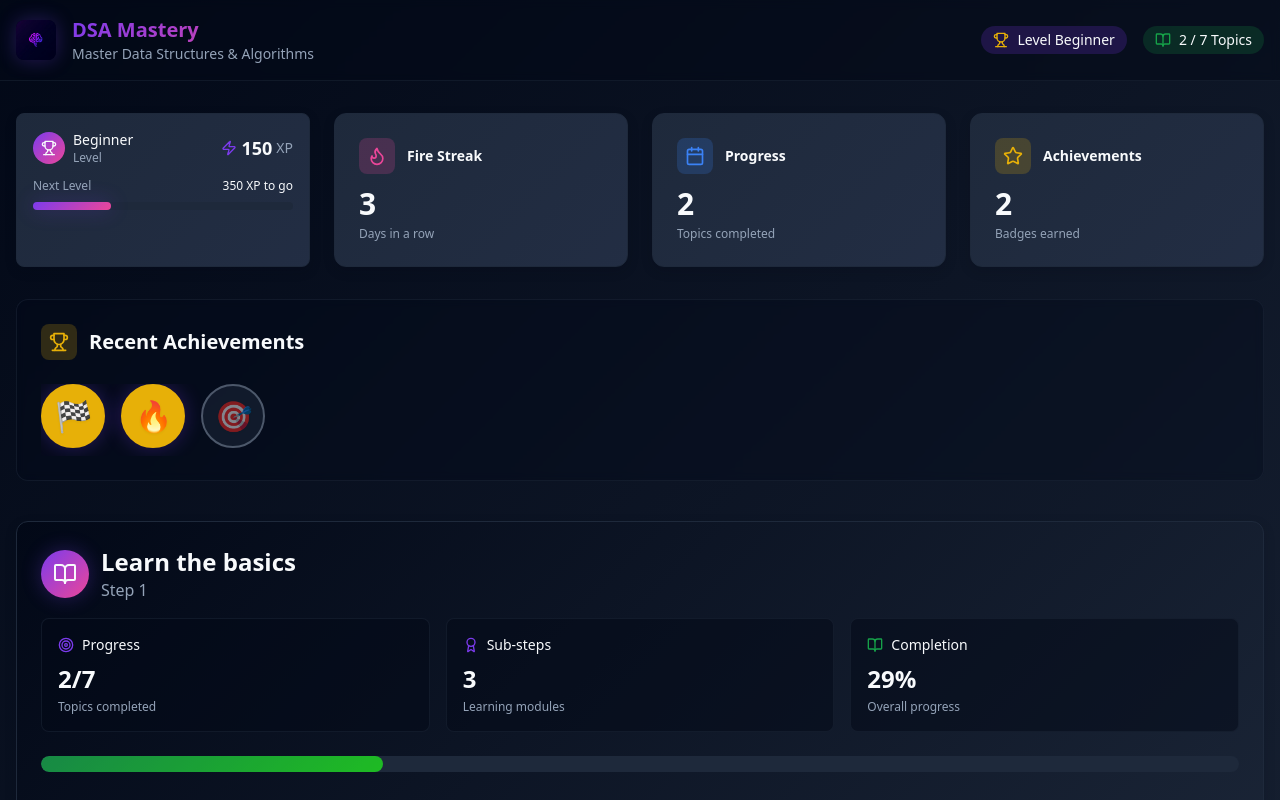
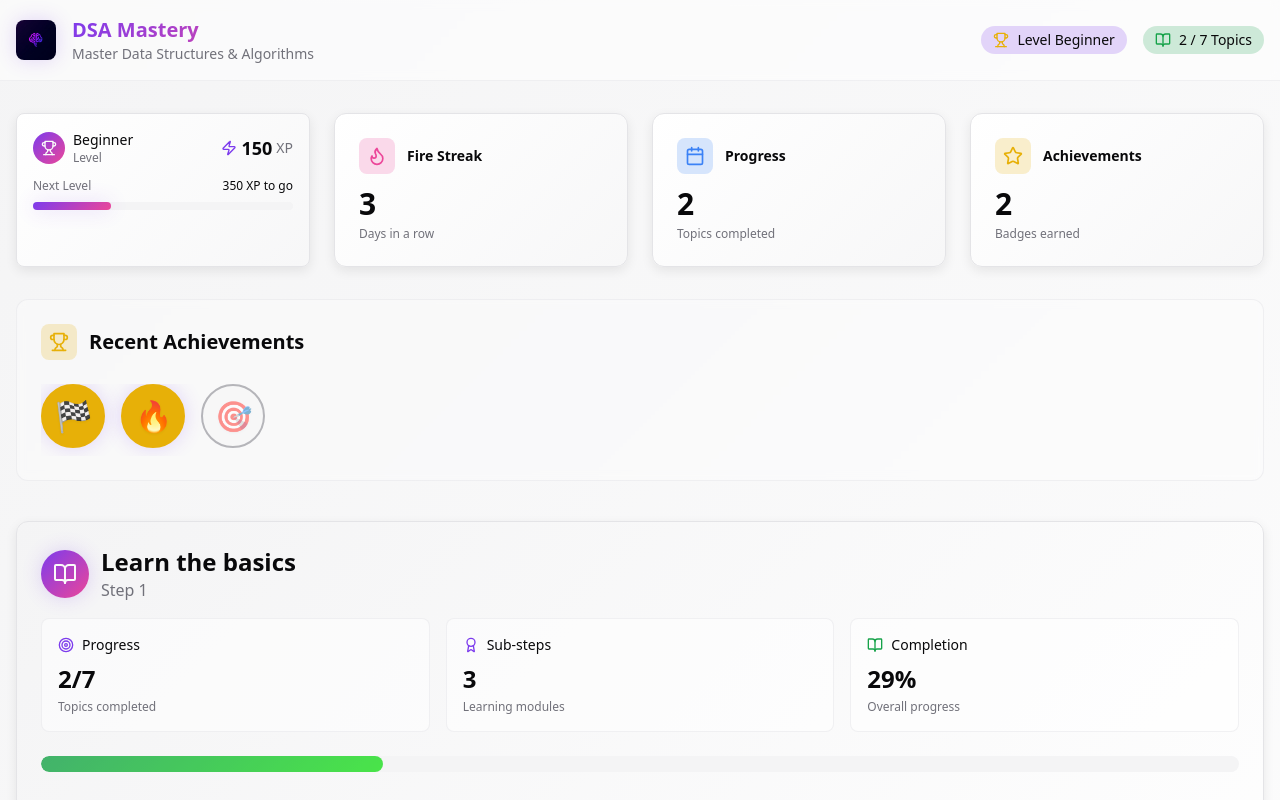
Before and after one commit to veeramani110400/algo-achievers, a React (Vite) app: page / in a window 1280 px wide. Shown: the top 800 px of the page. Built offline with nearby package versions, Linux system fonts and the light colour scheme.

Commit message:
Refactor: Change to light color scheme
Update the platform's color scheme to a lighter palette, improving the overall visual aesthetic.

```diff
--- a/src/index.css
+++ b/src/index.css
@@ -8,41 +8,41 @@ All colors MUST be HSL.
 
 @layer base {
   :root {
-    --background: 222.2 84% 4.9%;
-    --foreground: 210 40% 98%;
+    --background: 0 0% 100%;
+    --foreground: 240 10% 3.9%;
 
-    --card: 222.2 84% 4.9%;
-    --card-foreground: 210 40% 98%;
+    --card: 0 0% 100%;
+    --card-foreground: 240 10% 3.9%;
 
-    --popover: 222.2 84% 4.9%;
-    --popover-foreground: 210 40% 98%;
+    --popover: 0 0% 100%;
+    --popover-foreground: 240 10% 3.9%;
 
     --primary: 142 76% 36%;
-    --primary-foreground: 210 40% 98%;
+    --primary-foreground: 0 0% 98%;
 
-    --secondary: 217.2 32.6% 17.5%;
-    --secondary-foreground: 210 40% 98%;
+    --secondary: 240 4.8% 95.9%;
+    --secondary-foreground: 240 5.9% 10%;
 
-    --muted: 217.2 32.6% 17.5%;
-    --muted-foreground: 215 20.2% 65.1%;
+    --muted: 240 4.8% 95.9%;
+    --muted-foreground: 240 3.8% 46.1%;
 
     --accent: 262 83% 58%;
-    --accent-foreground: 210 40% 98%;
+    --accent-foreground: 0 0% 98%;
 
-    --destructive: 0 62.8% 30.6%;
-    --destructive-foreground: 210 40% 98%;
+    --destructive: 0 84.2% 60.2%;
+    --destructive-foreground: 0 0% 98%;
 
-    --border: 217.2 32.6% 17.5%;
-    --input: 217.2 32.6% 17.5%;
+    --border: 240 5.9% 90%;
+    --input: 240 5.9% 90%;
     --ring: 142 76% 36%;
 
     /* Learning Platform Colors */
     --success: 142 76% 36%;
-    --success-foreground: 210 40% 98%;
+    --success-foreground: 0 0% 98%;
     --warning: 45 93% 47%;
-    --warning-foreground: 222.2 84% 4.9%;
+    --warning-foreground: 0 0% 98%;
     --info: 217.2 91.2% 59.8%;
-    --info-foreground: 210 40% 98%;
+    --info-foreground: 0 0% 98%;
 
     /* Gamification Colors */
     --xp-primary: 262 83% 58%;
@@ -52,20 +52,20 @@ All colors MUST be HSL.
     --achievement-bronze: 25 65% 55%;
 
     /* Progress Colors */
-    --progress-bg: 217.2 32.6% 17.5%;
+    --progress-bg: 240 4.8% 95.9%;
     --progress-fill: 142 76% 36%;
     --progress-complete: 142 76% 36%;
 
     /* Gradients */
     --gradient-primary: linear-gradient(135deg, hsl(262 83% 58%), hsl(330 81% 60%));
     --gradient-success: linear-gradient(135deg, hsl(142 76% 36%), hsl(120 76% 50%));
-    --gradient-card: linear-gradient(135deg, hsl(217.2 32.6% 17.5%), hsl(220 32.6% 20%));
-    --gradient-hero: linear-gradient(135deg, hsl(222.2 84% 4.9%), hsl(217.2 32.6% 17.5%));
+    --gradient-card: linear-gradient(135deg, hsl(0 0% 100%), hsl(240 4.8% 97%));
+    --gradient-hero: linear-gradient(135deg, hsl(240 4.8% 95.9%), hsl(0 0% 100%));
 
     /* Shadows & Effects */
-    --shadow-card: 0 4px 12px hsl(222.2 84% 4.9% / 0.15);
-    --shadow-glow: 0 0 20px hsl(262 83% 58% / 0.3);
-    --shadow-success: 0 0 20px hsl(142 76% 36% / 0.3);
+    --shadow-card: 0 4px 12px hsl(240 10% 3.9% / 0.08);
+    --shadow-glow: 0 0 20px hsl(262 83% 58% / 0.2);
+    --shadow-success: 0 0 20px hsl(142 76% 36% / 0.2);
 
     /* Animations */
     --transition-smooth: all 0.3s cubic-bezier(0.4, 0, 0.2, 1);
@@ -77,57 +77,50 @@ All colors MUST be HSL.
     --radius: 0.5rem;
 
     --sidebar-background: 0 0% 98%;
-
     --sidebar-foreground: 240 5.3% 26.1%;
-
     --sidebar-primary: 240 5.9% 10%;
-
     --sidebar-primary-foreground: 0 0% 98%;
-
     --sidebar-accent: 240 4.8% 95.9%;
-
     --sidebar-accent-foreground: 240 5.9% 10%;
-
     --sidebar-border: 220 13% 91%;
-
     --sidebar-ring: 217.2 91.2% 59.8%;
   }
 
   .dark {
-    --background: 222.2 84% 4.9%;
-    --foreground: 210 40% 98%;
+    --background: 0 0% 100%;
+    --foreground: 240 10% 3.9%;
 
-    --card: 222.2 84% 4.9%;
-    --card-foreground: 210 40% 98%;
+    --card: 0 0% 100%;
+    --card-foreground: 240 10% 3.9%;
 
-    --popover: 222.2 84% 4.9%;
-    --popover-foreground: 210 40% 98%;
+    --popover: 0 0% 100%;
+    --popover-foreground: 240 10% 3.9%;
 
-    --primary: 210 40% 98%;
-    --primary-foreground: 222.2 47.4% 11.2%;
+    --primary: 142 76% 36%;
+    --primary-foreground: 0 0% 98%;
 
-    --secondary: 217.2 32.6% 17.5%;
-    --secondary-foreground: 210 40% 98%;
+    --secondary: 240 4.8% 95.9%;
+    --secondary-foreground: 240 5.9% 10%;
 
-    --muted: 217.2 32.6% 17.5%;
-    --muted-foreground: 215 20.2% 65.1%;
+    --muted: 240 4.8% 95.9%;
+    --muted-foreground: 240 3.8% 46.1%;
 
-    --accent: 217.2 32.6% 17.5%;
-    --accent-foreground: 210 40% 98%;
+    --accent: 262 83% 58%;
+    --accent-foreground: 0 0% 98%;
 
-    --destructive: 0 62.8% 30.6%;
-    --destructive-foreground: 210 40% 98%;
+    --destructive: 0 84.2% 60.2%;
+    --destructive-foreground: 0 0% 98%;
 
-    --border: 217.2 32.6% 17.5%;
-    --input: 217.2 32.6% 17.5%;
-    --ring: 212.7 26.8% 83.9%;
-    --sidebar-background: 240 5.9% 10%;
-    --sidebar-foreground: 240 4.8% 95.9%;
-    --sidebar-primary: 224.3 76.3% 48%;
-    --sidebar-primary-foreground: 0 0% 100%;
-    --sidebar-accent: 240 3.7% 15.9%;
-    --sidebar-accent-foreground: 240 4.8% 95.9%;
-    --sidebar-border: 240 3.7% 15.9%;
+    --border: 240 5.9% 90%;
+    --input: 240 5.9% 90%;
+    --ring: 142 76% 36%;
+    --sidebar-background: 0 0% 98%;
+    --sidebar-foreground: 240 5.3% 26.1%;
+    --sidebar-primary: 240 5.9% 10%;
+    --sidebar-primary-foreground: 0 0% 98%;
+    --sidebar-accent: 240 4.8% 95.9%;
+    --sidebar-accent-foreground: 240 5.9% 10%;
+    --sidebar-border: 220 13% 91%;
     --sidebar-ring: 217.2 91.2% 59.8%;
   }
 }
```
